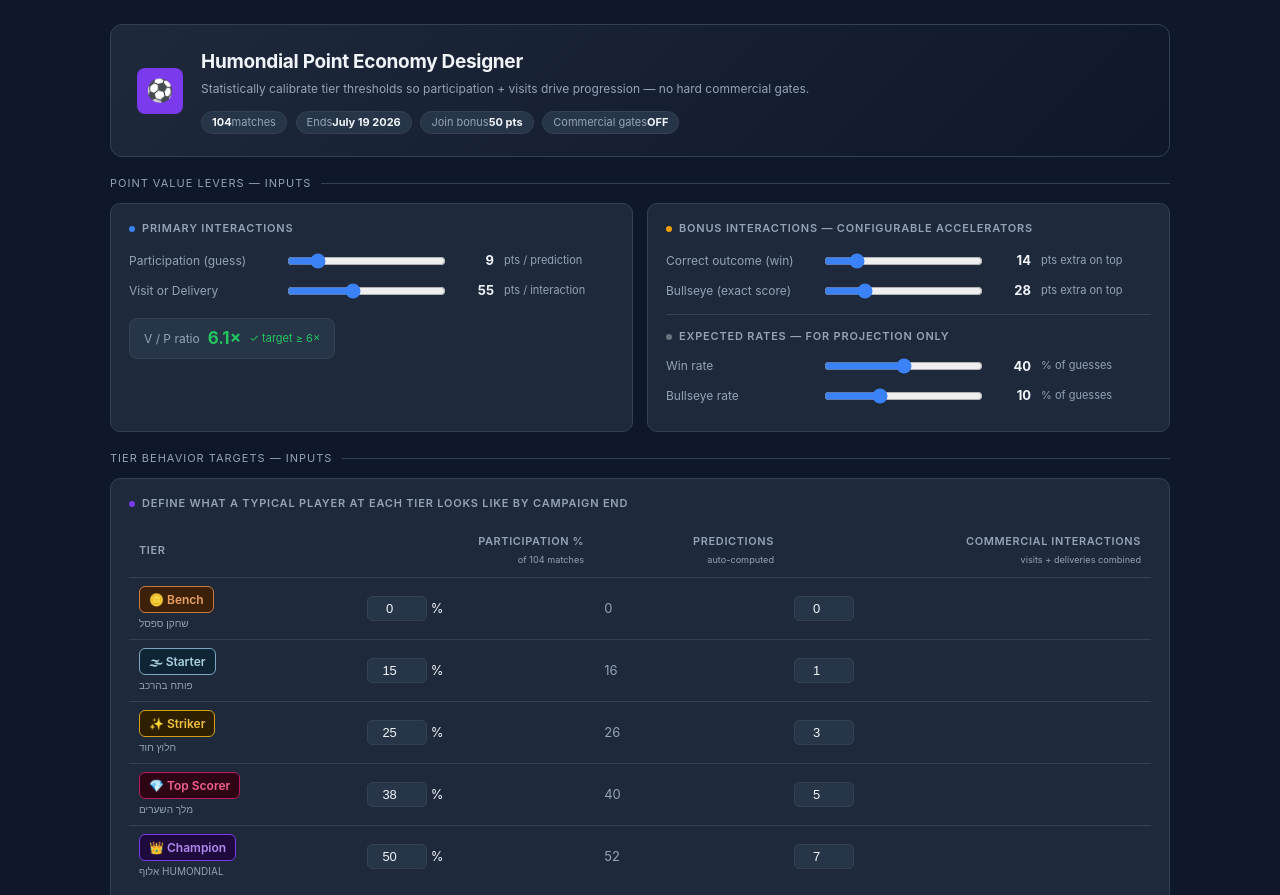
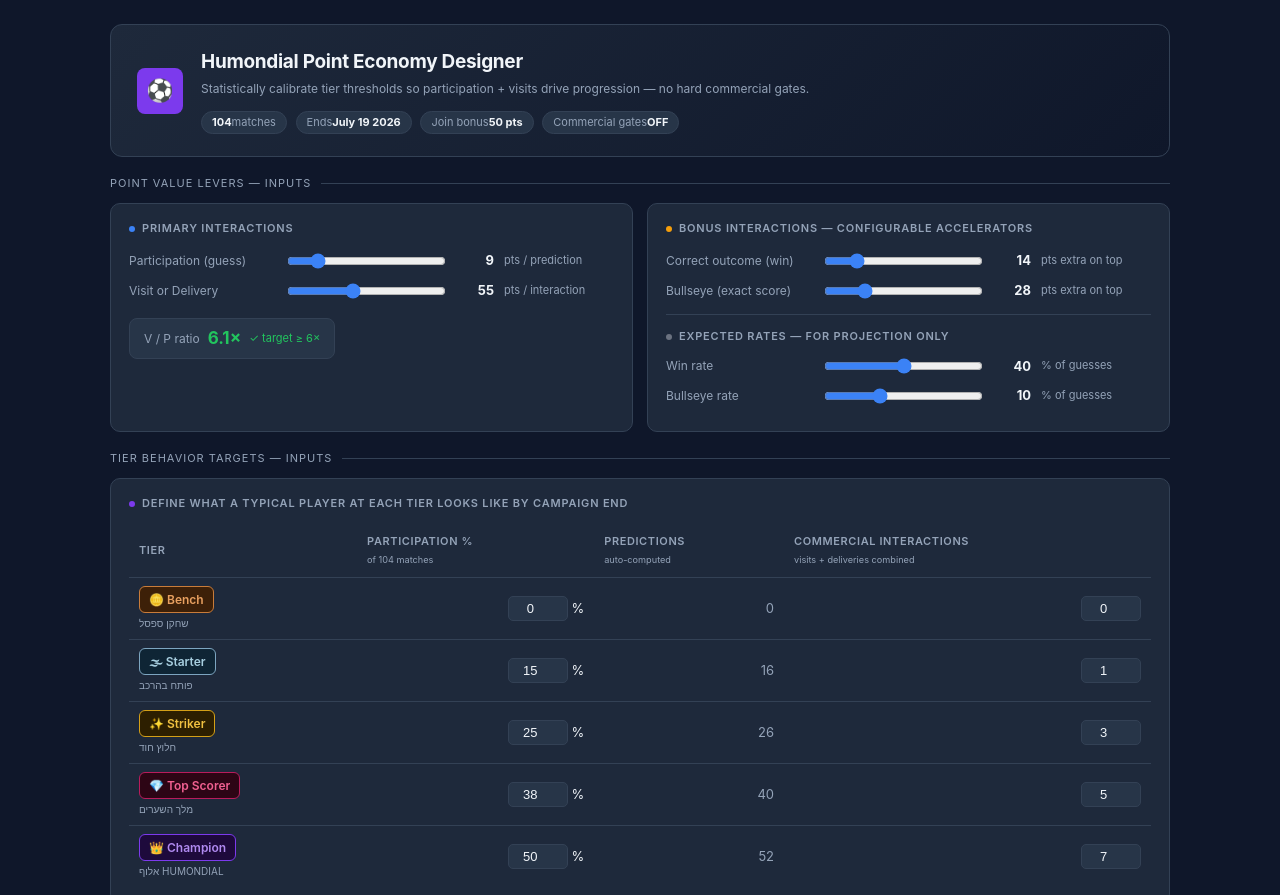
Before and after one commit to tatarco/html-handoffs, a plain HTML site: page pub/0137ac94/index.html in a window 1280 px wide. Shown: the top 895 px of the page. Drawn offline with Linux system fonts and the light colour scheme.

Commit message:
fix: left-align all table column headers

```diff
--- a/pub/0137ac94/index.html
+++ b/pub/0137ac94/index.html
@@ -40,8 +40,9 @@ body { font-family: -apple-system, BlinkMacSystemFont, 'Segoe UI', sans-serif; b
 
 .tier-table { width: 100%; border-collapse: collapse; }
 .tier-table th { font-size: 11px; text-transform: uppercase; letter-spacing: .6px; color: var(--muted); font-weight: 600; padding: 8px 10px; text-align: left; border-bottom: 1px solid var(--border); }
-.tier-table th.r { text-align: right; }
+.tier-table th.r { text-align: left; }
 .tier-table td { padding: 8px 10px; border-bottom: 1px solid var(--border); vertical-align: middle; }
+.tier-table td.r { text-align: right; }
 .tier-table tr:last-child td { border-bottom: none; }
 
 .chip { display: inline-flex; align-items: center; gap: 5px; border-radius: 6px; padding: 3px 9px; font-size: 12px; font-weight: 600; border: 1px solid transparent; }
```
